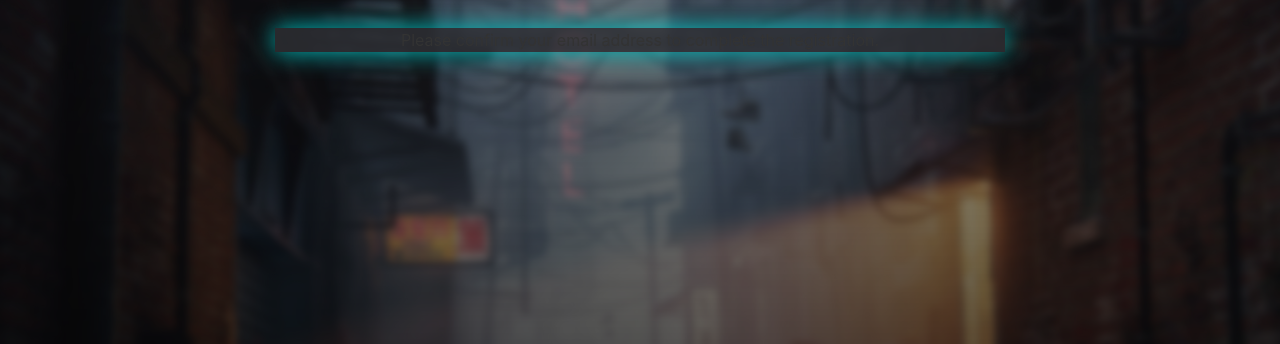
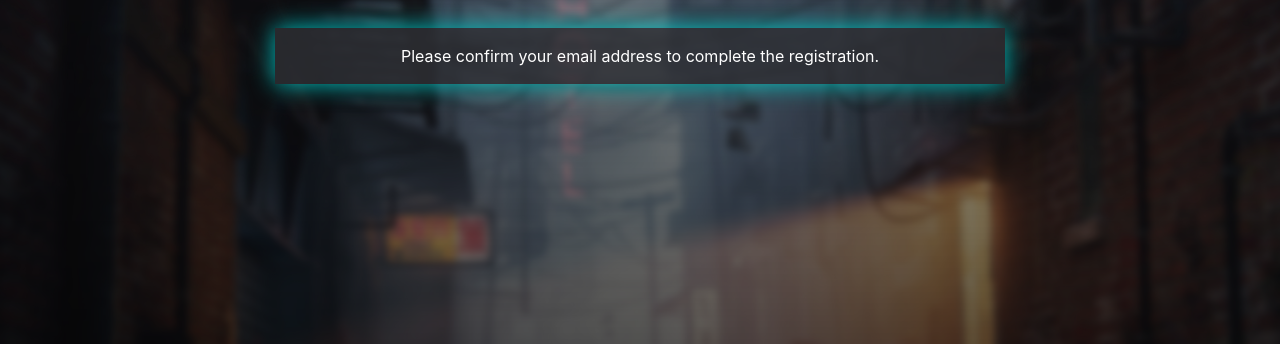
Before and after one commit to parthrr510/Ab, a Django app: page /account_activation_sent/ in a window 1280 px wide. Shown: the part 76-420 px from the top of the page. Run offline with Django 3.2, Linux system fonts and the light colour scheme; some libraries are stand-ins or nearby versions.

Commit message:
Added some styling

```diff
--- a/online_event/settings.py
+++ b/online_event/settings.py
@@ -133,7 +133,7 @@ EMAIL_HOST = "smtp.gmail.com"
 EMAIL_PORT = 587
 EMAIL_USE_TLS = True
 
-EMAIL_HOST_USER = "sgoyal_be19@thapar.edu"
+EMAIL_HOST_USER = "sshrivastav_be19@thapar.edu"
 EMAIL_HOST_PASSWORD = env("EMAIL_HOST_PASSWORD")
 
 MEDIA_ROOT = os.path.join(BASE_DIR, "media")
--- a/users/static/users/main.css
+++ b/users/static/users/main.css
@@ -150,4 +150,6 @@ a.article-title:hover {
 
 .confirm {
   background-color: rgba(47, 48, 53, 0.8);
+  color: white;
+  padding: 1rem 0.1rem;
 }
```
